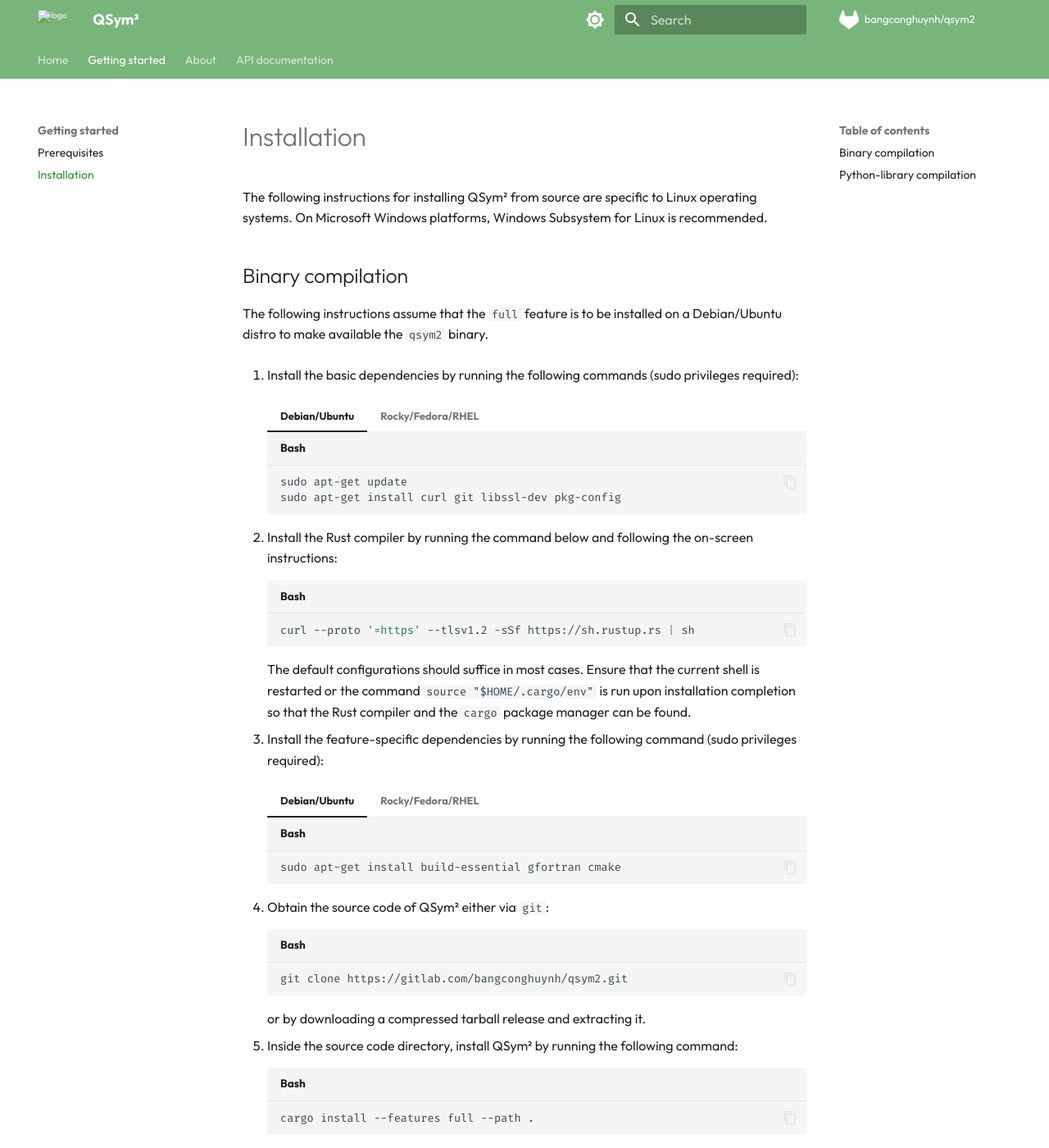
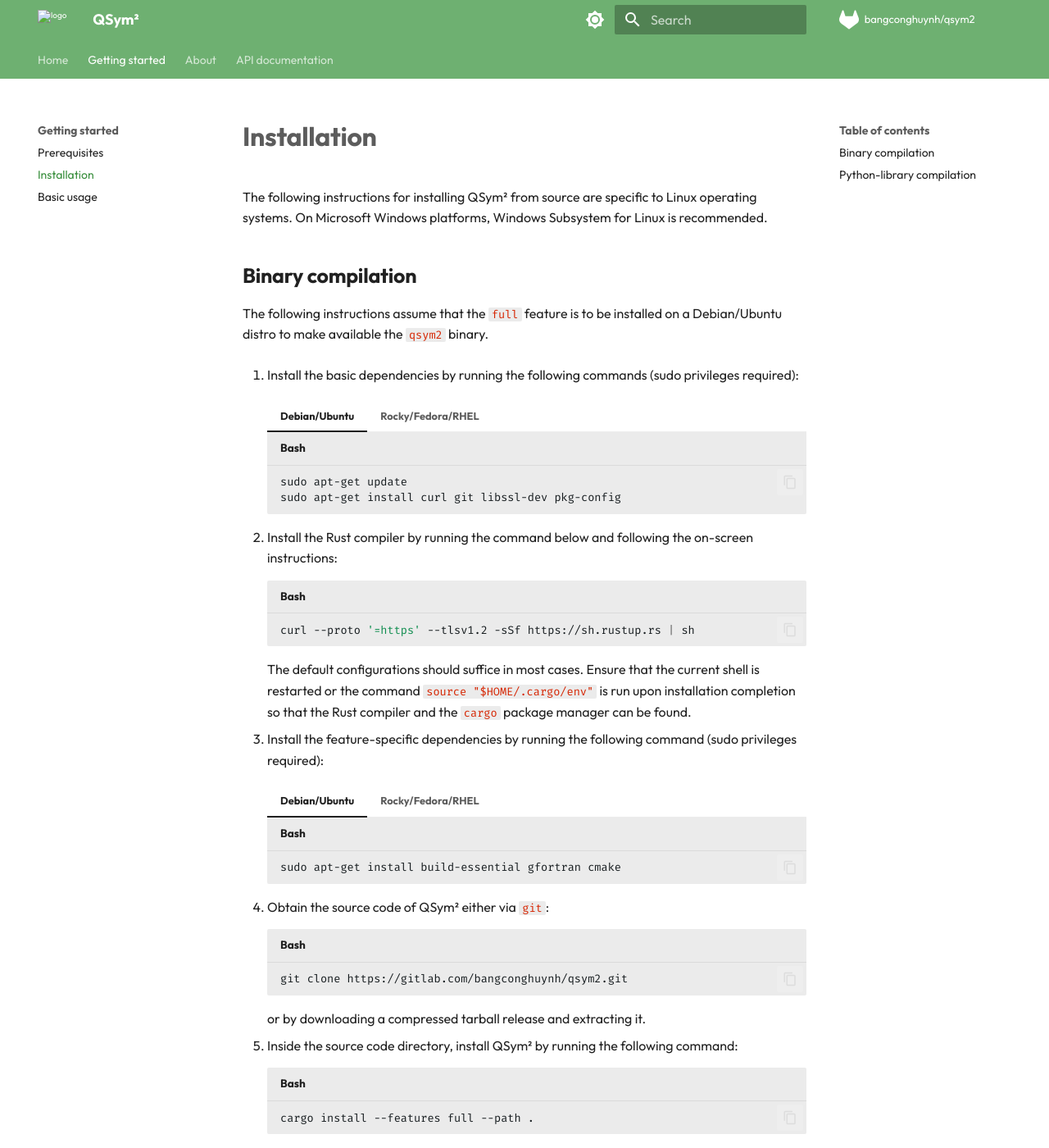
Before and after one commit to bangconghuynh/qsym2, an MkDocs documentation site: the page built from docs/docs/getting-started/installation.md, in a window 1280 px wide and 1400 px high. Shown: the whole window at 82% size. Built offline with MkDocs 1.6.1 and Material for MkDocs 9.7.7, drawn with Linux system fonts in a browser that asks for light colours; comment, search, counter and statistics services are not loaded; some of the changed text lies outside the part shown.

````diff
--- a/docs/docs/getting-started/installation.md
+++ b/docs/docs/getting-started/installation.md
@@ -62,7 +64,7 @@ The following instructions assume that the `openblas-static`, `integrals`, and `
 2. Make sure that the Anaconda package manager is available on your system. Instructions for installing Anaconda on a Linux system can be found [here](https://docs.anaconda.com/free/anaconda/install/linux/).
 3. Create a new conda environment named `qsym2-python` (or a different name of your choice) running Python 3.11 (or a different version of your choice):
     ```bash
-    conda create -n qsym2-python python=3.11
+    conda create -n qsym2-python python="3.11"
     ```
     and then activate this environment:
     ```bash
--- a/docs/docs/stylesheets/elements.css
+++ b/docs/docs/stylesheets/elements.css
@@ -95,3 +95,19 @@
     width: auto;
     height: 5em;
 }
+
+.md-typeset h1 {
+    font-weight: 600;
+}
+
+.md-typeset h2 {
+    font-weight: 600;
+}
+
+.md-typeset h3 {
+    font-weight: 600;
+}
+
+.md-typeset h4 {
+    font-weight: 500;
+}
--- a/docs/docs/stylesheets/qsym2-dark.css
+++ b/docs/docs/stylesheets/qsym2-dark.css
@@ -5,54 +5,55 @@
     --md-hue:                         173.15;
 
     /* Primary color shades */
-    --md-primary-fg-color:               hsla(var(--md-hue), 15%, 8%, 1);
-    --md-primary-fg-color--light:        hsla(var(--md-hue), 15%, 8%, 0.54);
-    --md-primary-fg-color--dark:         hsla(var(--md-hue), 15%, 8%, 1);
-    --md-primary-bg-color:               hsla(0, 0%, 100%, 0.85);
-    --md-primary-bg-color--light:        hsla(0, 0%, 100%, 0.7);
-    --md-primary-bg-color--lighter:      hsla(0, 0%, 100%, 0.3);
-    --md-primary-bg-color--lightest:     hsla(0, 0%, 100%, 0.12);
+    --md-primary-fg-color:             hsla(var(--md-hue), 15%, 8%, 1);
+    --md-primary-fg-color--light:      hsla(var(--md-hue), 15%, 8%, 0.54);
+    --md-primary-fg-color--dark:       hsla(var(--md-hue), 15%, 8%, 1);
+    --md-primary-bg-color:             hsla(0, 0%, 100%, 1.0);
+    --md-primary-bg-color--light:      hsla(0, 0%, 100%, 0.7);
+    --md-primary-bg-color--lighter:    hsla(0, 0%, 100%, 0.3);
+    --md-primary-bg-color--lightest:   hsla(0, 0%, 100%, 0.12);
 
     /* Accent color shades */
-    --md-accent-fg-color:                hsla(173.15, 42.26%, 39.95%, 1);
-    --md-accent-fg-color--transparent:   hsla(173.15, 42.26%, 39.95%, 0.2);
-    --md-accent-bg-color:                var(--md-primary-bg-color);
-    --md-accent-bg-color--light:         var(--md-primary-bg-color--light);
+    --md-accent-fg-color:              hsla(173.15, 62.26%, 49.95%, 1);
+    --md-accent-fg-color--transparent: hsla(173.15, 62.26%, 49.95%, 0.2);
+    --md-accent-bg-color:              var(--md-primary-bg-color);
+    --md-accent-bg-color--light:       var(--md-primary-bg-color--light);
 
     /* Default color shades */
-    --md-default-fg-color:             hsla(var(--md-hue), 3%, 90%, 0.82);
-    --md-default-fg-color--light:      hsla(var(--md-hue), 3%, 90%, 0.56);
-    --md-default-fg-color--lighter:    hsla(var(--md-hue), 3%, 90%, 0.32);
-    --md-default-fg-color--lightest:   hsla(var(--md-hue), 3%, 90%, 0.12);
+    --md-default-fg-color:             hsla(var(--md-hue), 3%, 85%, 0.95);
+    --md-default-fg-color--light:      hsla(var(--md-hue), 3%, 85%, 0.56);
+    --md-default-fg-color--lighter:    hsla(var(--md-hue), 3%, 85%, 0.32);
+    --md-default-fg-color--lightest:   hsla(var(--md-hue), 3%, 85%, 0.12);
     --md-default-bg-color:             hsla(var(--md-hue), 3%, 12%, 1);
     --md-default-bg-color--light:      hsla(var(--md-hue), 3%, 12%, 0.54);
     --md-default-bg-color--lighter:    hsla(var(--md-hue), 3%, 12%, 0.26);
     --md-default-bg-color--lightest:   hsla(var(--md-hue), 3%, 12%, 0.07);
 
     /* Code color shades */
-    --md-code-fg-color:                hsla(var(--md-hue), 8%, 86%, 0.82);
-    --md-code-bg-color:                hsla(var(--md-hue), 3%, 16%, 1);
+    --md-codeblock-fg-color:           hsla(var(--md-hue), 8%, 96%, 0.94);
+    --md-code-fg-color:                hsla(33, 100%, 50%, 1);
+    --md-code-bg-color:                hsla(var(--md-hue), 3%, 19%, 1);
 
     /* Code highlighting color shades */
     --md-code-hl-color:                hsla(87.96, 50.24%, 59.80%, 1);
     --md-code-hl-color--light:         hsla(87.96, 50.24%, 80.80%, 0.12);
     --md-code-hl-special-color:        hsla(340, 83%, 66%, 1);
     --md-code-hl-function-color:       hsla(291, 57%, 65%, 1);
-    --md-code-hl-constant-color:       hsla(250, 62%, 70%, 1);
-    --md-code-hl-keyword-color:        hsla(219, 66%, 64%, 1);
+    --md-code-hl-constant-color:       hsla(41, 88%, 50%, 1);
+    --md-code-hl-keyword-color:        hsla(353, 82%, 60%, 1);
     --md-code-hl-string-color:         hsla(150, 58%, 44%, 1);
-    --md-code-hl-name-color:           var(--md-code-fg-color);
-    --md-code-hl-operator-color:       var(--md-default-fg-color--light);
+    --md-code-hl-name-color:           hsla(193, 100%, 69%, 1);
+    --md-code-hl-operator-color:       hsla(130, 89%, 45%, 1);
     --md-code-hl-punctuation-color:    var(--md-default-fg-color--light);
     --md-code-hl-comment-color:        var(--md-default-fg-color--light);
-    --md-code-hl-generic-color:        var(--md-default-fg-color--light);
-    --md-code-hl-variable-color:       var(--md-default-fg-color--light);
+    --md-code-hl-generic-color:        hsla(286, 98%, 56%, 1);
+    --md-code-hl-variable-color:       hsla(353, 0%, 100%, 1);
 
     /* Typeset color shades */
     --md-typeset-color:                var(--md-default-fg-color);
 
     /* Typeset `a` color shades */
-    --md-typeset-a-color:              hsla(173.15, 42.26%, 59.95%, 1);
+    --md-typeset-a-color:              hsla(173.15, 66.26%, 59.95%, 1);
 
     /* Typeset `kbd` color shades */
     --md-typeset-kbd-color:            hsla(var(--md-hue), 15%, 90%, 0.12);
@@ -100,3 +101,7 @@
 [data-md-color-scheme="qsym2-dark"] img[src$="#gh-light-mode-only"] {
     display: none; /* Hide light images in dark mode */
 }
+
+[data-md-color-scheme="qsym2-dark"] pre > code {
+    color: var(--md-codeblock-fg-color);
+}
--- a/docs/docs/stylesheets/qsym2-light.css
+++ b/docs/docs/stylesheets/qsym2-light.css
@@ -3,7 +3,7 @@
     color-scheme: light;
 
     /* Primary color shades */
-    --md-primary-fg-color:               hsla(122.82, 29.46%, 59.00%, 1);
+    --md-primary-fg-color:               hsla(122.82, 29.46%, 56.00%, 1);
     --md-primary-fg-color--light:        hsla(122.57, 38.46%, 64.31%, 0.54);
     --md-primary-fg-color--dark:         hsla(122.79, 43.43%, 38.82%, 1);
     --md-primary-bg-color:               hsla(0, 0%, 100%, 1);
@@ -19,7 +19,7 @@
 
     /* Default colour shades */
     --md-default-fg-color:               hsla(0, 0%, 0%, 0.87);
-    --md-default-fg-color--light:        hsla(0, 0%, 0%, 0.54);
+    --md-default-fg-color--light:        hsla(0, 0%, 0%, 0.64);
     --md-default-fg-color--lighter:      hsla(0, 0%, 0%, 0.32);
     --md-default-fg-color--lightest:     hsla(0, 0%, 0%, 0.07);
     --md-default-bg-color:               var(--md-primary-bg-color);
@@ -34,8 +34,9 @@
     --md-typeset-a-color:                hsla(122.79, 43.43%, 38.82%, 1);
 
     /* Code color shades */
-    --md-code-fg-color:                  hsla(200, 18%, 26%, 1);
-    --md-code-bg-color:                  hsla(200, 0%, 96%, 1);
+    --md-codeblock-fg-color:             hsla(200, 18%, 10%, 1);
+    --md-code-fg-color:                  hsla(10, 100%, 42%, 1);
+    --md-code-bg-color:                  hsla(200, 0%, 92%, 1);
 
     /* Code highlighting color shades */
     --md-code-hl-color:                  hsla(123.04, 46.20%, 33.53%, 1);
@@ -43,14 +44,14 @@
     --md-code-hl-number-color:           hsla(0, 67%, 50%, 1);
     --md-code-hl-special-color:          hsla(340, 83%, 47%, 1);
     --md-code-hl-function-color:         hsla(291, 45%, 50%, 1);
-    --md-code-hl-constant-color:         hsla(250, 63%, 60%, 1);
-    --md-code-hl-keyword-color:          hsla(219, 54%, 51%, 1);
-    --md-code-hl-string-color:           hsla(150, 63%, 30%, 1);
-    --md-code-hl-name-color:             var(--md-code-fg-color);
-    --md-code-hl-operator-color:         var(--md-default-fg-color--light);
+    --md-code-hl-constant-color:         hsla(250, 93%, 50%, 1);
+    --md-code-hl-keyword-color:          hsla(219, 94%, 41%, 1);
+    --md-code-hl-string-color:           hsla(150, 83%, 30%, 1);
+    --md-code-hl-name-color:             hsla(6, 100%, 30%, 1);
+    --md-code-hl-operator-color:         hsla(179, 100%, 30%, 1);
     --md-code-hl-punctuation-color:      var(--md-default-fg-color--light);
     --md-code-hl-comment-color:          var(--md-default-fg-color--light);
-    --md-code-hl-generic-color:          var(--md-default-fg-color--light);
+    --md-code-hl-generic-color:          hsla(286, 98%, 56%, 1);
     --md-code-hl-variable-color:         var(--md-default-fg-color--light);
 
     /* Typeset `del` and `ins` color shades */
@@ -114,3 +115,7 @@
 [data-md-color-scheme="qsym2-light"] img[src$="#gh-dark-mode-only"] {
     display: none; /* Hide dark images in light mode */
 }
+
+[data-md-color-scheme="qsym2-light"] pre > code {
+    color: var(--md-codeblock-fg-color);
+}
--- a/docs/mkdocs.yml
+++ b/docs/mkdocs.yml
@@ -81,6 +81,7 @@ nav:
   - Getting started:
     - 'getting-started/prerequisites.md'
     - 'getting-started/installation.md'
+    - 'getting-started/basic-usage.md'
   - About:
     - 'about/authors.md'
     - 'about/license.md'
````
Also changed, not shown: other parts of docs/docs/getting-started/installation.md (+2 -0 lines), docs/docs/getting-started/basic-usage.md (added, +92 -0 lines), README.md.
